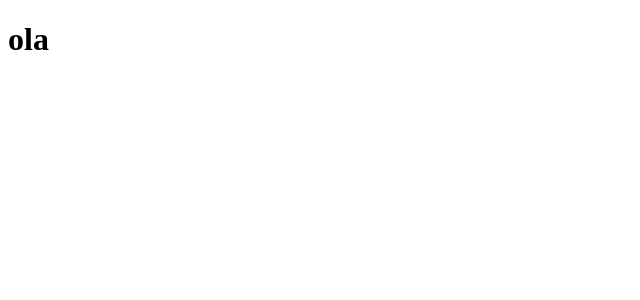
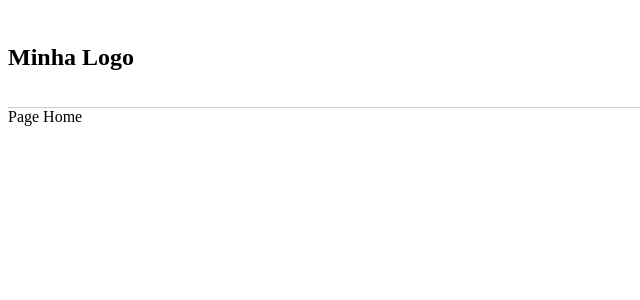
Before and after one commit to MardonisAlves/project-mypharma, a React (Create React App) app: page / in a window 1280 px wide. Shown: the top 300 px of the page, without its empty margins (0-640 px from the left). Built offline with nearby package versions, Linux system fonts and the light colour scheme.

Commit message:
install styled components

```diff
--- a/package.json
+++ b/package.json
@@ -14,6 +14,7 @@
     "react-dom": "^18.2.0",
     "react-router-dom": "^6.9.0",
     "react-scripts": "5.0.1",
+    "styled-components": "^5.3.9",
     "typescript": "^4.9.5",
     "web-vitals": "^2.1.4"
   },
@@ -40,5 +41,8 @@
       "last 1 firefox version",
       "last 1 safari version"
     ]
+  },
+  "devDependencies": {
+    "@types/styled-components": "^5.1.26"
   }
 }
--- a/src/App.tsx
+++ b/src/App.tsx
@@ -1,10 +1,11 @@
 
-
+import { BrowserRouter } from "react-router-dom";
+import Router from "./router/router";
 function App() {
   return (
-    <div className="App">
-      <h1>ola</h1>
-    </div>
+   <BrowserRouter>
+    <Router></Router>
+   </BrowserRouter>
   );
 }
 
--- /dev/null
+++ b/src/components/layout/header/header.tsx
@@ -0,0 +1,12 @@
+import styled from 'styled-components'
+
+const Header = styled.header`
+  display: flex;
+  justify-content: space-between;
+  align-items: center;
+  padding: 20px 0;
+  border-bottom: 1px solid #ccc;
+`;
+
+
+export default Header
--- /dev/null
+++ b/src/components/layout/layout.tsx
@@ -0,0 +1,19 @@
+import { ReactNode } from "react"
+import Header from "./header/header"
+import Logo from "./logo/logo"
+
+type ChildrenComponente ={
+    children:ReactNode
+}
+
+export default function Layout({children}:ChildrenComponente){
+    return(
+        <>
+        <Header>
+            <Logo>Minha Logo</Logo>
+        </Header>
+        {children}
+        </>
+
+    )
+}
--- /dev/null
+++ b/src/components/layout/logo/logo.tsx
@@ -0,0 +1,8 @@
+import styled from 'styled-components';
+
+const Logo = styled.h1`
+  font-size: 24px;
+  font-weight: bold;
+`;
+
+export default Logo
--- /dev/null
+++ b/src/page/home.tsx
@@ -0,0 +1,10 @@
+import Layout from "../components/layout/layout";
+
+
+export default function Home(){
+    return(
+        <Layout>
+           Page Home
+        </Layout>
+    )
+}
--- /dev/null
+++ b/src/router/router.tsx
@@ -0,0 +1,12 @@
+import { Route, Routes } from 'react-router-dom';
+import Home from '../page/home';
+
+
+export default function Router() {
+  return (
+    <Routes>
+      <Route path='/' element={<Home />}></Route>
+    </Routes>
+
+  )
+}
```
Also changed, not shown: src/components/layout/container/container.tsx (added, +15 -0 lines), src/components/layout/footer/footer.tsx (added, +8 -0 lines), src/components/layout/nav/nav.tsx (added, +9 -0 lines), src/components/layout/navlink/navlink.tsx (added, +13 -0 lines), src/router/appRouter.tsx (deleted, +0 -15 lines), 1 other file (tests, documents, lock files or other folders).
